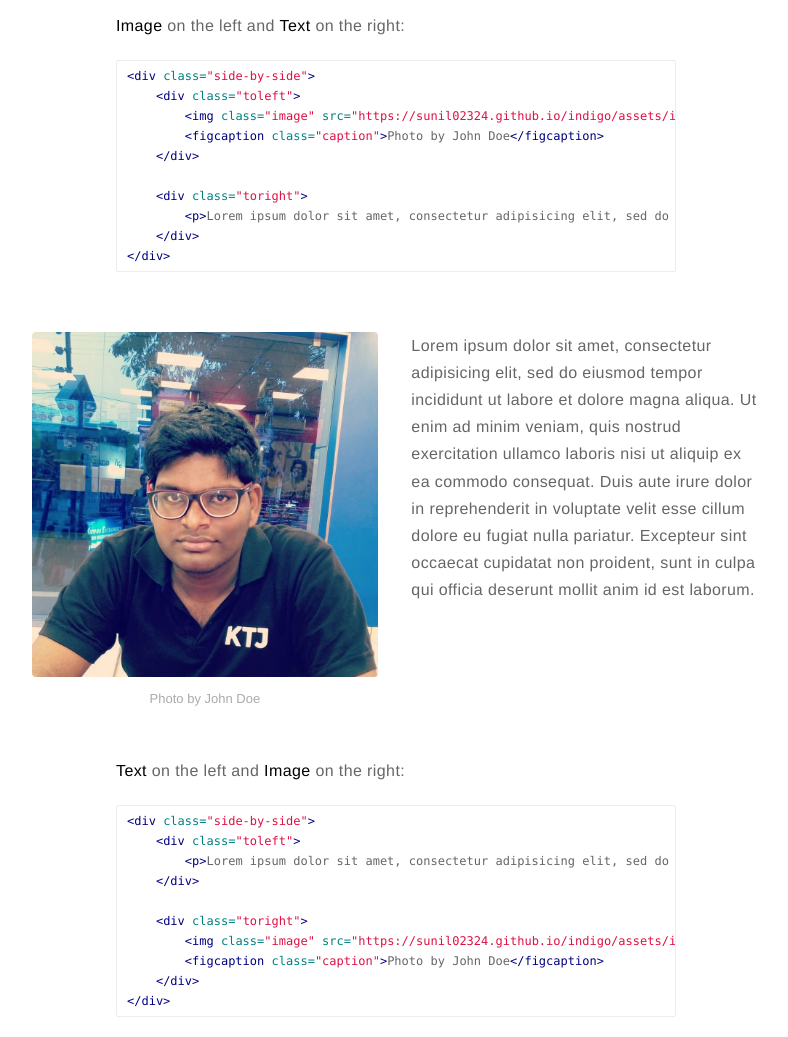
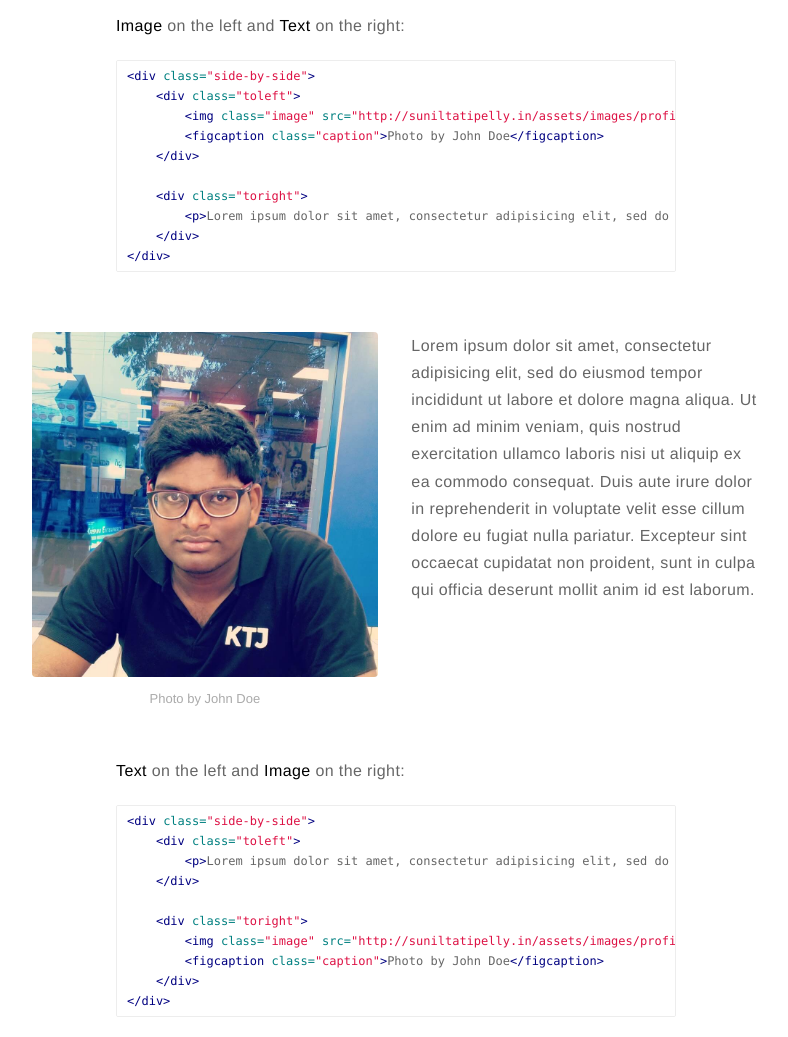
Before and after one commit to Sunil02324/My-New-Website, a Jekyll site: the page built from _posts/2015-02-24-markdown-extra-components.markdown, in a window 1280 px wide and 1400 px high, scrolled down 1068 px. Shown: the part 151-1188 px from the top of the window, without its empty margins (244-1032 px from the left). Built offline with Jekyll 4.4.1, drawn with Linux system fonts in a browser that asks for light colours; comment, search, counter and statistics services are not loaded; some of the changed lines change nothing that is shown.

Commit message:
Changed the Site Url

```diff
--- a/_config.yml
+++ b/_config.yml
@@ -10,7 +10,7 @@ description: Supposedly Engineer. Major Geek. Food Freak.Pythonoholic. Proud IIT
 external-image: false
 picture: assets/images/profile.jpg
 
-url: https://sunil02324.github.io/indigo
+url: http://suniltatipelly.in
 # your url: http://USERNAME.github.io
 
 permalink: /:title/
```
